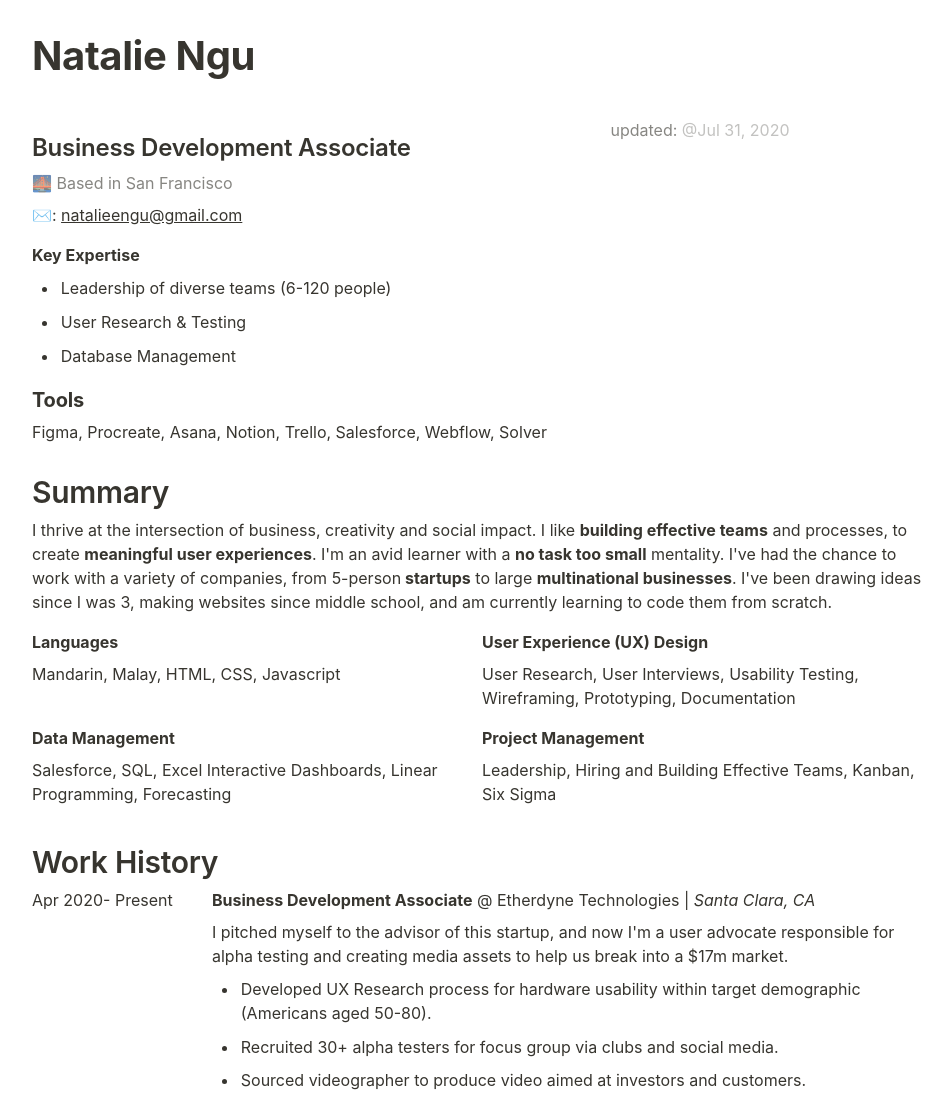
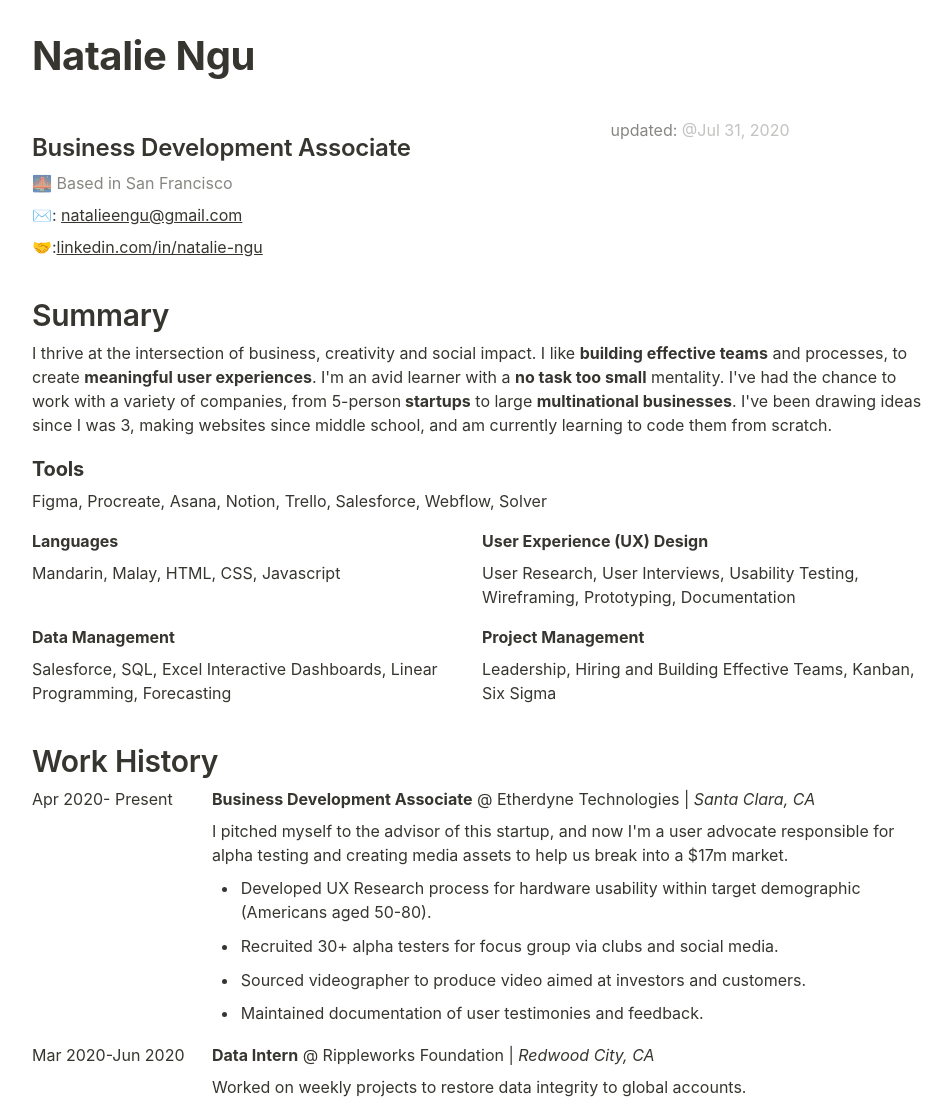
Before and after one commit to natuhlie/resume, a plain HTML site: page index.html in a window 1280 px wide. Shown: the top 1100 px of the page, without its empty margins (158-1110 px from the left). Drawn offline with Linux system fonts and the light colour scheme.

Commit message:
update linkedin, remove key skills, re[osition summary

```diff
--- a/index.html
+++ b/index.html
@@ -18,6 +18,7 @@
 					<h2>Business Development Associate</h2>
 					<p class="block-color-gray">🌉 Based in San Francisco </p>
 					<p>✉️: <a href="mailto:natalieengu@gmail.com">natalieengu@gmail.com</a></p>
+					<p>🤝:<a href="linkedin.com/in/natalie-ngu">linkedin.com/in/natalie-ngu</a></p>
 				</div>
 				<div style="width:37.49999999999999%" class="column">
 					<p class="block-color-gray">updated: <time>@Jul 31,
@@ -26,19 +27,7 @@
 					</p>
 				</div>
 			</div>
-			<p><strong>Key Expertise</strong></p>
-			<ul class="bulleted-list">
-				<li>Leadership of diverse teams (6-120 people)</li>
-			</ul>
-			<ul class="bulleted-list">
-				<li>User Research &amp; Testing</li>
-			</ul>
-			<ul class="bulleted-list">
-				<li>Database Management</li>
-			</ul>
-			<h3><strong>Tools</strong></h3>
-			<p>Figma, Procreate, Asana, Notion, Trello, Salesforce,
-				Webflow, Solver</p>
+
 			<h1>Summary</h1>
 			<p>I thrive at the intersection of business, creativity
 				and social impact. I like <strong>building effective teams</strong> and processes, to create
@@ -47,6 +36,11 @@
 				5-person<strong> startups</strong> to large <strong>multinational businesses</strong>. I&#x27;ve been
 				drawing ideas since I was 3, making websites since middle school, and am currently learning to code them
 				from scratch.</p>
+
+			<h3><strong>Tools</strong></h3>
+			<p>Figma, Procreate, Asana, Notion, Trello, Salesforce,
+				Webflow, Solver</p>
+
 			<div class="even-grid">
 				<div>
 					<p><strong>Languages</strong></p>
```
